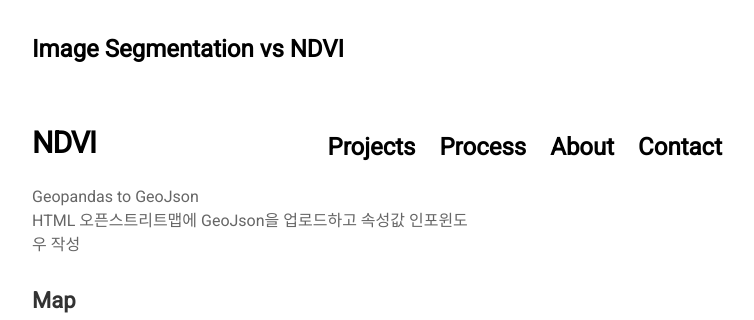
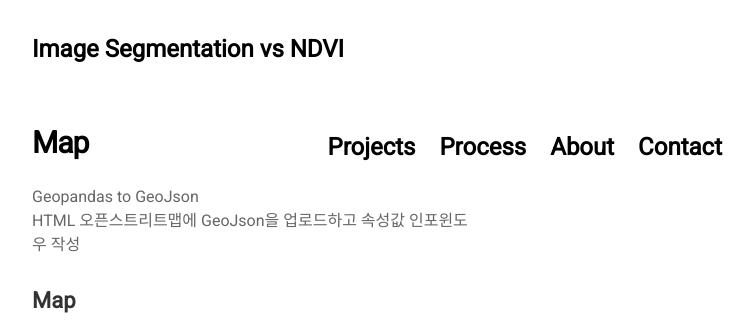
Before and after one commit to jinuew/webinfo, a Jekyll site: the page built from projects/proj-3.md, in a window 1280 px wide. Shown: the top 320 px of the page, without its empty margins (263-1017 px from the left). Built offline with Jekyll 4.4.1, drawn with Linux system fonts in a browser that asks for light colours; nearby versions of some CDN libraries; our own code applies the rules of GitHub Pages for plain Markdown files.

Commit message:
Update proj-3.md

```diff
--- a/projects/proj-3.md
+++ b/projects/proj-3.md
@@ -1,4 +1,4 @@
-# NDVI
+# Map
 Geopandas to GeoJson<br>
 HTML 오픈스트리트맵에 GeoJson을 업로드하고 속성값 인포윈도우 작성<br>
 
```
